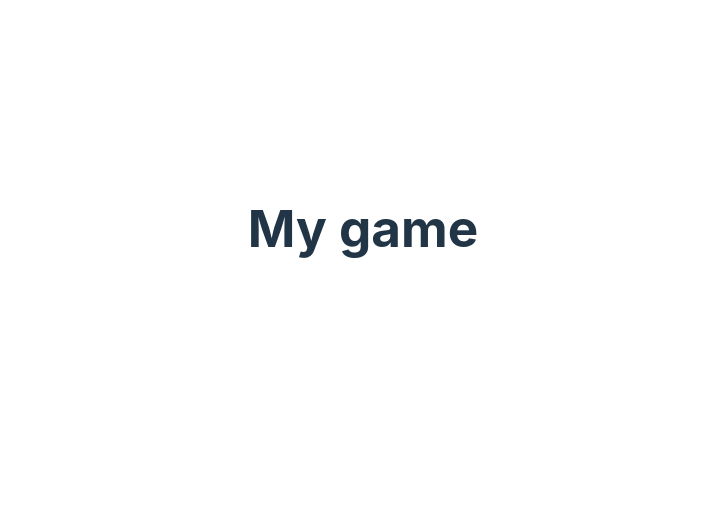
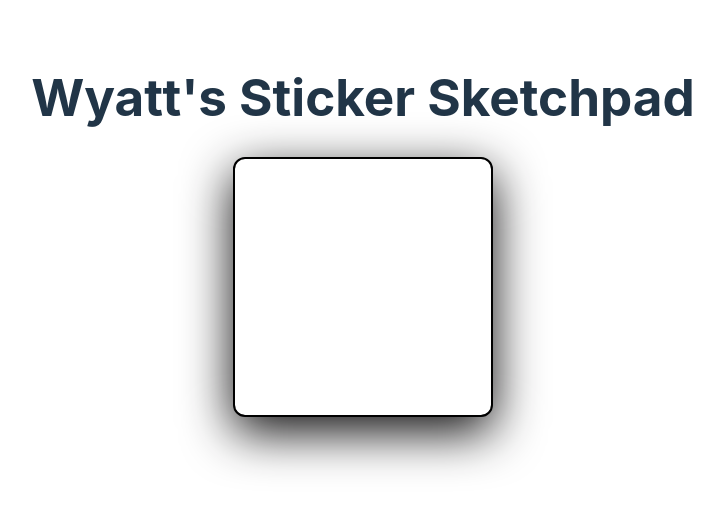
Before and after one commit to Wyatt-Hawes/bouquet_creator, a website built with Vite: page index.html in a window 1280 px wide. Shown: the part 172-680 px from the top of the page, without its empty margins (277-1000 px from the left). Built offline with nearby package versions, Linux system fonts and the light colour scheme.

Commit message:
Step 1 Complete

```diff
--- a/src/main.ts
+++ b/src/main.ts
@@ -2,10 +2,22 @@ import "./style.css";
 
 const app: HTMLDivElement = document.querySelector("#app")!;
 
-const gameName = "My game";
+const gameName = "Wyatt's Sticker Sketchpad";
 
 document.title = gameName;
 
 const header = document.createElement("h1");
 header.innerHTML = gameName;
 app.append(header);
+
+const canvas = document.createElement("canvas");
+canvas.id = "canvas";
+canvas.width = 256;
+canvas.height = 256;
+
+const canvasCTX = canvas.getContext("2d");
+canvasCTX!.fillStyle = "white";
+
+canvasCTX?.fillRect(0, 0, 256, 256);
+
+app.append(canvas);
--- a/src/style.css
+++ b/src/style.css
@@ -5,7 +5,7 @@
 
   color-scheme: light dark;
   color: rgba(255, 255, 255, 0.87);
-  background-color: #242424;
+  background-color: #252525;
 
   font-synthesis: none;
   text-rendering: optimizeLegibility;
@@ -79,3 +79,9 @@ button:focus-visible {
     background-color: #f9f9f9;
   }
 }
+
+canvas {
+  border-radius: 10px;
+  filter: drop-shadow(0px 15px 25px #0d0c0d);
+  outline: rgb(0, 0, 0) 2px solid;
+}
```
